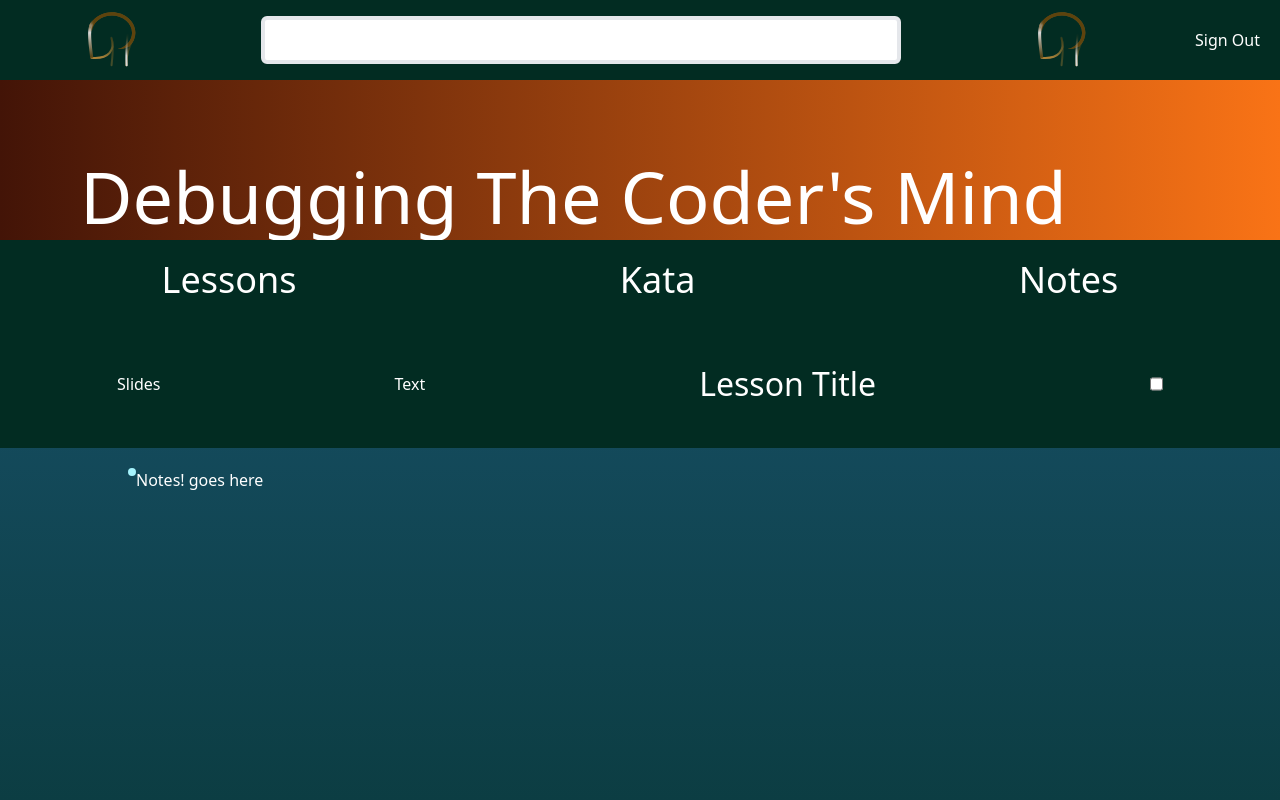
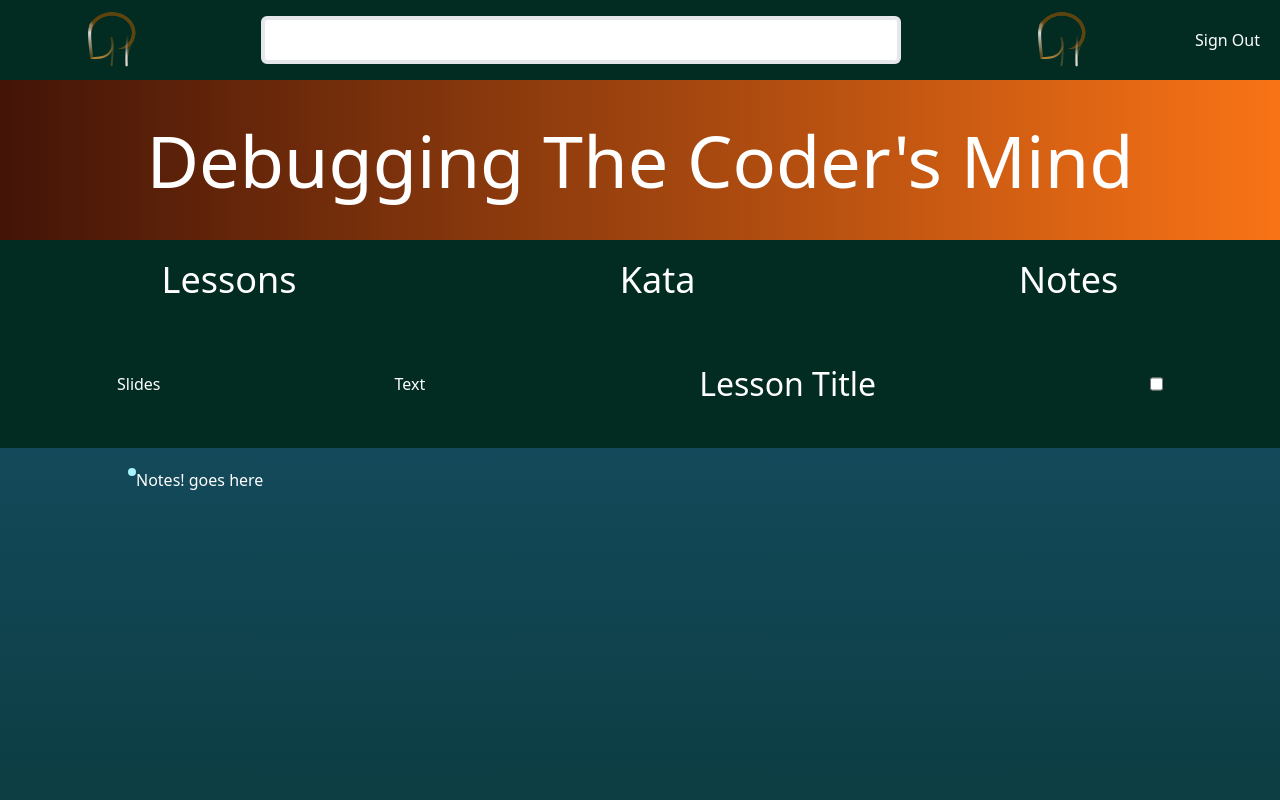
Before and after one commit to LadyAudrey/debugging_the_coders_mind, a Next.js app: page /lessons in a window 1280 px wide. Shown: the top 800 px of the page. Built offline with nearby package versions, Linux system fonts and the light colour scheme.

Commit message:
Created collapsing titleHeader on scroll

```diff
--- a/app/(root)/components/Header.tsx
+++ b/app/(root)/components/Header.tsx
@@ -4,7 +4,7 @@ import NavHeader from "./NavHeader";
 
 export function Header() {
   return (
-    <header className="relative flex flex-col">
+    <header className="w-full h-full">
       <TopHeader />
       <TitleHeader />
       <NavHeader />
--- a/app/(root)/components/TitleHeader.tsx
+++ b/app/(root)/components/TitleHeader.tsx
@@ -1,10 +1,12 @@
-import { Container } from "postcss";
 import React from "react";
 
 export default function TitleHeader() {
   return (
-    <div className="flex flex-row">
-      <h1 className="h-20 w-full p-20 text-7xl bg-gradient-to-r from-orange-950 to-orange-500">
+    <div className="flex flex-col justify-center content-center bg-gradient-to-r from-orange-950 to-orange-500">
+      <h1
+        className="h-40 w-fit mx-auto text-7xl"
+        style={{ lineHeight: "160px" }}
+      >
         Debugging The Coder&apos;s Mind
       </h1>
     </div>
--- a/app/(root)/components/TopHeader.tsx
+++ b/app/(root)/components/TopHeader.tsx
@@ -4,7 +4,7 @@ import SignOutButton from "./SignOutButton";
 
 export default function TopHeader() {
   return (
-    <div className="sticky top-0 flex w-screen bg-emerald-950 h-20 justify-between">
+    <div className="sticky top-0 flex w-screen z-50 bg-emerald-950 justify-between">
       <div className="h-20 w-1/6 relative">
         <Image fill src={"/assets/Logo.svg"} alt="logo" />
       </div>
```
